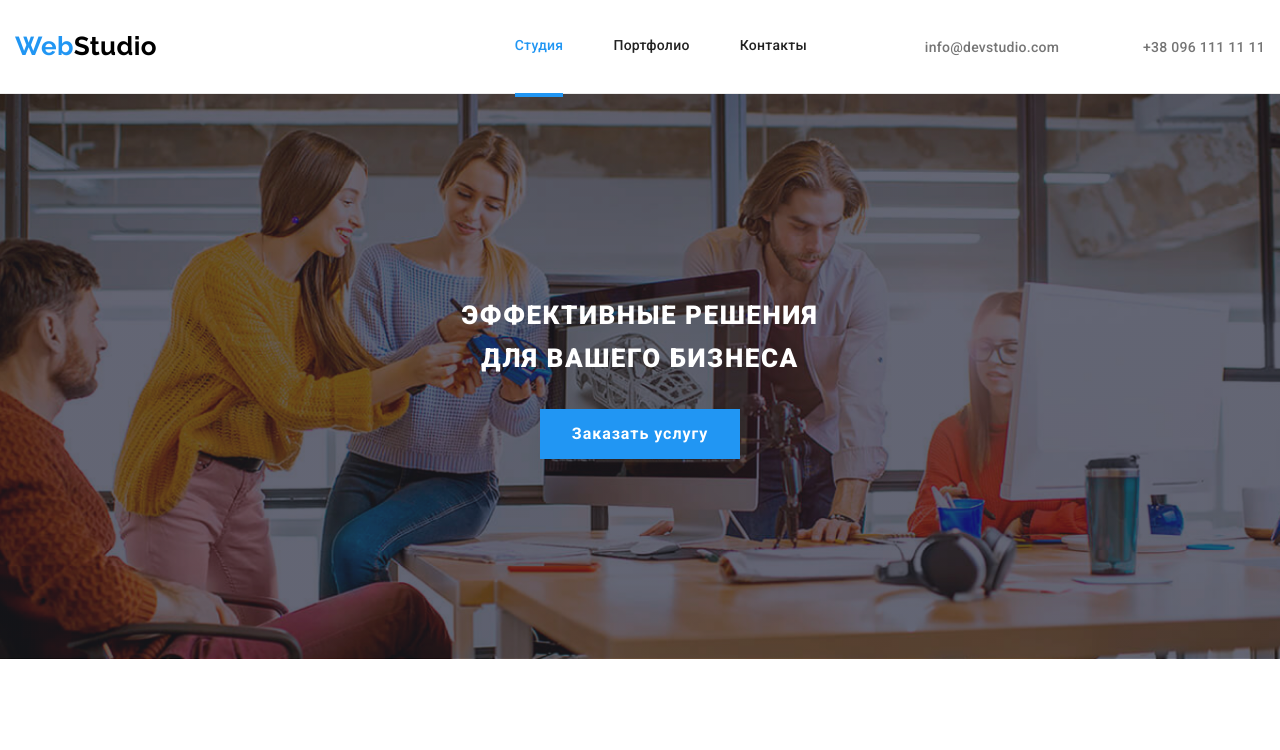
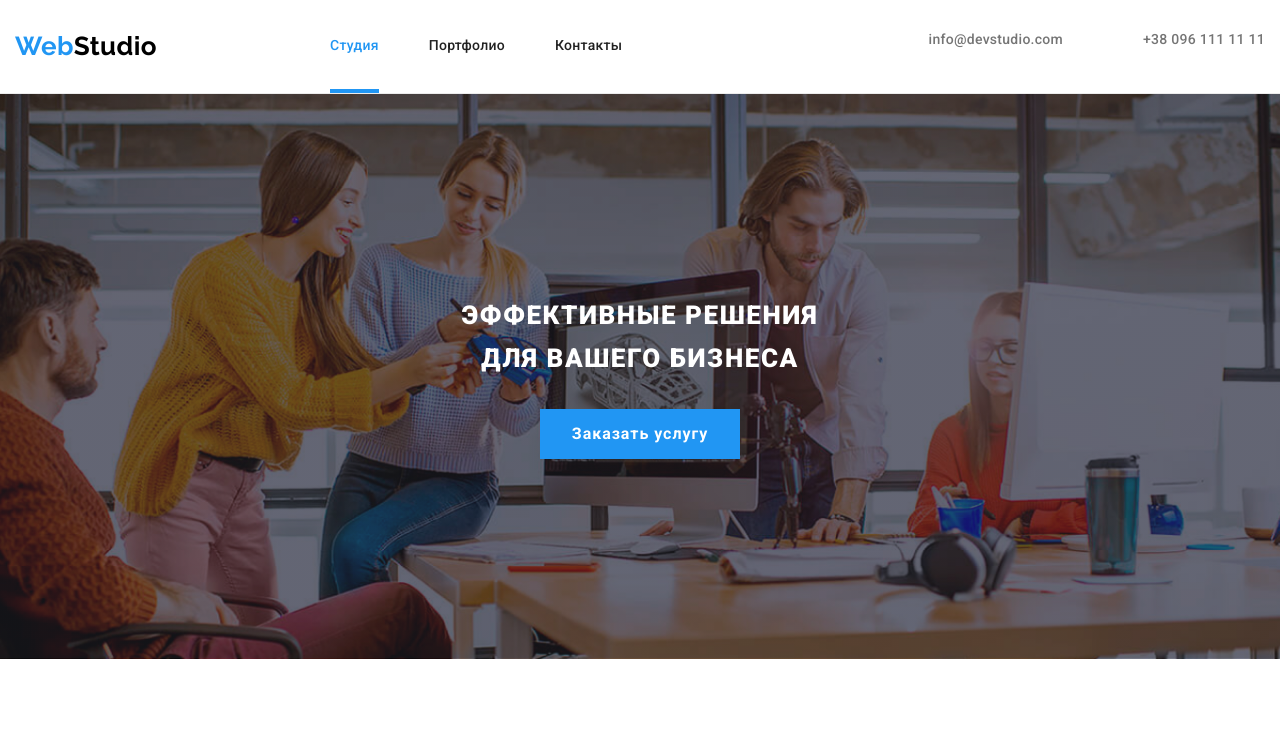
Before and after one commit to VKlapan/goit-markup-hw-08, a plain HTML site: page index.html in a window 1280 px wide. Shown: the top 750 px of the page. Drawn offline with nearby package versions, Linux system fonts and the light colour scheme.

Commit message:
Media refactoring header_wrap block

```diff
--- a/index.html
+++ b/index.html
@@ -50,6 +50,17 @@
             <li class="header__item-contacts">
               <a
                 class="header__link header__link--main-color"
+                href="tel:+380961111111"
+              >
+                <svg class="header__logo">
+                  <use href="./images/sprite_opt.svg#icon-telephone"></use>
+                </svg>
+                +38 096 111 11 11</a
+              >
+            </li>
+            <li class="header__item-contacts">
+              <a
+                class="header__link header__link--main-color"
                 href="mailto:info@devstudio.com"
               >
                 <svg class="header__logo">
@@ -57,17 +68,6 @@
                 </svg>
                 info@devstudio.com
               </a>
-            </li>
-            <li class="header__item-contacts">
-              <a
-                class="header__link header__link--main-color"
-                href="tel:+380961111111"
-              >
-                <svg class="header__logo">
-                  <use href="./images/sprite_opt.svg#icon-telephone"></use>
-                </svg>
-                +38 096 111 11 11</a
-              >
             </li>
           </ul>
         </div>
--- a/saas/components_media/_header.scss
+++ b/saas/components_media/_header.scss
@@ -4,9 +4,13 @@
   position: relative;
 
   padding-top: 24px;
-  padding-bottom: 25px;
+  padding-bottom: 17px;
   background-color: #ffffff;
   border-bottom: 1px solid #ececec;
+
+  @media screen and (min-width: 1200px) {
+    padding-bottom: 25px;
+  }
 }
 
 .header-container {
@@ -16,7 +20,6 @@
 
   @media screen and (min-width: 768px) {
     display: flex;
-    justify-content: space-between;
   }
 }
 
@@ -54,6 +57,9 @@
 
 .header__wrap {
   display: flex;
+  justify-content: space-between;
+
+  width: 100%;
 
   @media screen and (max-width: 767px) {
     position: absolute;
@@ -63,7 +69,7 @@
     flex-direction: column;
     justify-content: space-between;
     width: 100%;
-    height: 95vh;
+    height: 100vh;
 
     padding: 48px 40px;
 
@@ -72,6 +78,7 @@
 
   @media screen and (min-width: 768px) {
     align-items: center;
+    margin-left: 80px;
   }
 }
 
@@ -81,7 +88,6 @@
 
   @media screen and (min-width: 768px) {
     display: flex;
-    margin-right: 84px;
   }
 }
 
@@ -89,8 +95,13 @@
   @extend %list;
   padding: 0px;
 
+  @media screen and (min-width: 768px) {
+    display: flex;
+    flex-direction: column;
+  }
+
   @media screen and (min-width: 1200px) {
-    display: flex;
+    flex-direction: row;
   }
 }
 
@@ -104,13 +115,16 @@
   }
 }
 .header__item-contacts {
-  position: relative;
+  &:last-child {
+    order: -1;
+    margin-bottom: 12px;
+  }
 
   @media screen and (min-width: 1200px) {
-    margin-right: 50px;
+    margin-bottom: 0px;
 
     &:last-child {
-      margin-right: 0px;
+      margin-right: 50px;
     }
   }
 }
@@ -127,17 +141,18 @@
     fill: var(--nav-hover-color);
   }
 
-  @media screen and (max-width: 479px) {
+  @media screen and (max-width: 767px) {
     display: none;
   }
 }
 
 .header__link {
   @extend %link;
+  display: flex;
   align-items: center;
 
   font-weight: 500;
-  font-size: 14px;
+  font-size: 12px;
   line-height: 1.14;
   letter-spacing: 0.02em;
 
@@ -153,4 +168,20 @@
   &:active {
     color: var(--nav-hover-color);
   }
+
+  @media screen and (max-width: 767px) {
+    font-weight: 500;
+    font-size: 40px;
+    line-height: 1.18;
+    letter-spacing: 0.02em;
+
+    &[href="mailto:info@devstudio.com"] {
+      font-size: 24px;
+      line-height: 1.67;
+    }
+  }
+
+  @media screen and (min-width: 1200px) {
+    font-size: 14px;
+  }
 }
```
Also changed, not shown: css/main.css, css/main.min.css, 2 other files.
